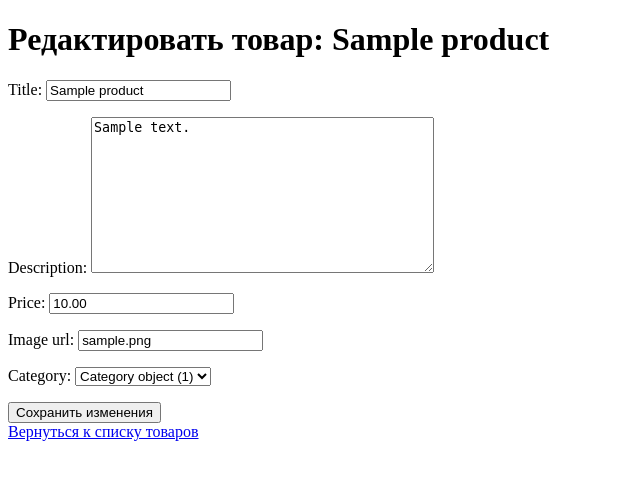
After one commit to diiogeny/lab_work_54_online_shop, a Django app: page /products/edit/1/ in a window 1280 px wide. The commit adds this page. Shown: the top 480 px of the page, without its empty margins (0-640 px from the left). Run offline with Django 5.2, Linux system fonts and the light colour scheme; tables that the repository leaves empty hold one stand-in row (values such as "Sample post").

Commit message:
Добавлены изменения

```diff
--- a/shop/forms.py
+++ b/shop/forms.py
@@ -10,3 +10,6 @@ class CategoryForm(forms.ModelForm):
     class Meta:
         model = Category
         fields = ['name']
+
+class ProductSearchForm(forms.Form):
+    search = forms.CharField(label='Поиск по названию', max_length=200)
--- a/shop/models.py
+++ b/shop/models.py
@@ -10,3 +10,4 @@ class Product(models.Model):
     price = models.DecimalField(max_digits=10, decimal_places=2)
     image_url = models.URLField()
     category = models.ForeignKey(Category, on_delete=models.SET_NULL, null=True, blank=True)
+    stock = models.PositiveIntegerField(default=0)
--- /dev/null
+++ b/shop/templates/shop/edit_product.html
@@ -0,0 +1,18 @@
+<!DOCTYPE html>
+<html lang="en">
+<head>
+    <meta charset="UTF-8">
+    <title>Редактировать товар</title>
+</head>
+<body>
+    <h1>Редактировать товар: {{ form.instance.title }}</h1>
+
+    <form method="post">
+        {% csrf_token %}
+        {{ form.as_p }}
+        <button type="submit">Сохранить изменения</button>
+    </form>
+
+    <a href="{% url 'products_list' %}">Вернуться к списку товаров</a>
+</body>
+</html>
--- a/shop/urls.py
+++ b/shop/urls.py
@@ -6,4 +6,6 @@ urlpatterns = [
     path('products/add/', views.add_product_view, name='add_product'),
     path('categories/add/', views.add_category_view, name='add_category'),
     path('products/<int:pk>/', views.product_details_view, name='product_details'),
+    path('products/edit/<int:pk>/', views.edit_product_view, name='edit_product'),
+    path('products/delete/<int:pk>/', views.delete_product_view, name='delete_product'),
 ]
--- a/shop/views.py
+++ b/shop/views.py
@@ -1,10 +1,15 @@
 from django.shortcuts import render, get_object_or_404, redirect
 from .models import Product, Category
-from .forms import ProductForm, CategoryForm
+from .forms import ProductForm, CategoryForm, ProductSearchForm
 
 def products_view(request):
-    products = Product.objects.all()
-    return render(request, 'shop/products.html', {'products': products})
+    form = ProductSearchForm(request.GET)
+    if form.is_valid():
+        search_query = form.cleaned_data['search']
+        products = Product.objects.filter(title__icontains=search_query, stock__gte=1).order_by('category__name', 'title')
+    else:
+        products = Product.objects.filter(stock__gte=1).order_by('category__name', 'title')
+    return render(request, 'shop/products.html', {'products': products, 'form': form})
 
 def product_details_view(request, pk):
     product = get_object_or_404(Product, pk=pk)
@@ -29,3 +34,21 @@ def add_category_view(request):
     else:
         form = CategoryForm()
     return render(request, 'shop/add_category.html', {'form': form})
+
+def edit_product_view(request, pk):
+    product = get_object_or_404(Product, pk=pk)
+    if request.method == 'POST':
+        form = ProductForm(request.POST, instance=product)
+        if form.is_valid():
+            form.save()
+            return redirect('products_list')
+    else:
+        form = ProductForm(instance=product)
+    return render(request, 'shop/edit_product.html', {'form': form})
+
+def delete_product_view(request, pk):
+    product = get_object_or_404(Product, pk=pk)
+    if request.method == 'POST':
+        product.delete()
+        return redirect('products_list')
+    return render(request, 'shop/delete_product.html', {'product': product})
```
Also changed, not shown: shop/templates/shop/delete_product.html (added, +21 -0 lines), shop/templates/shop/products.html (+11 -6 lines), shop/migrations/0003_product_stock.py (added).
